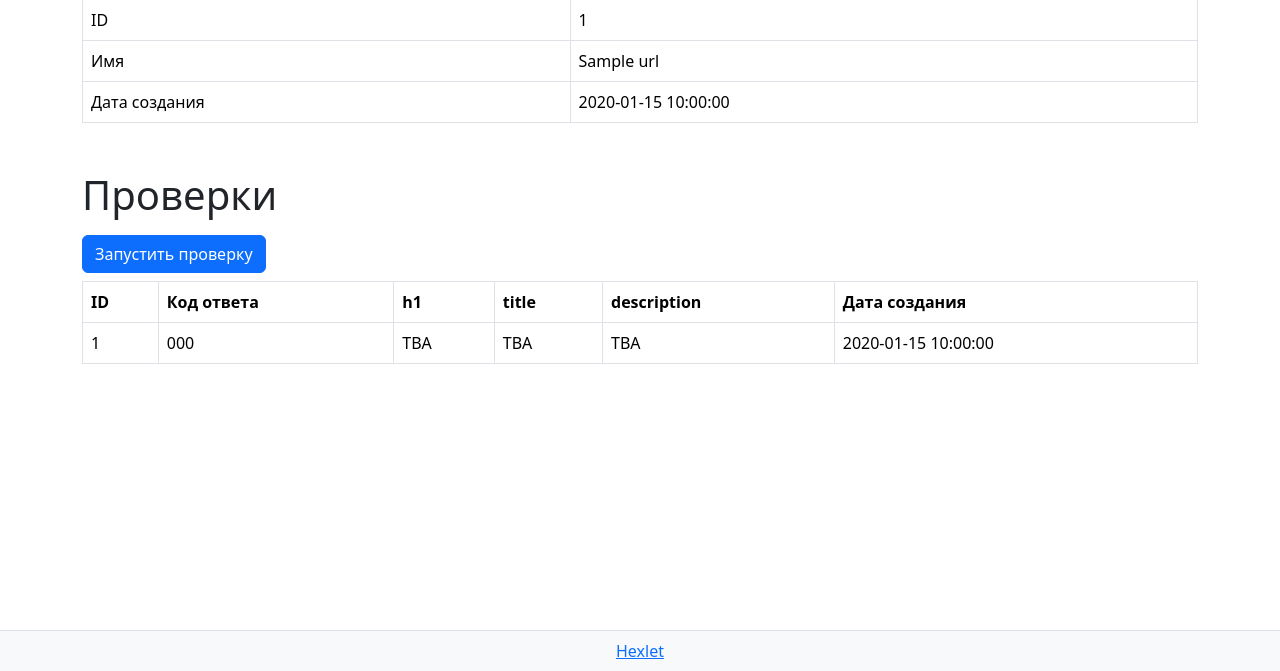
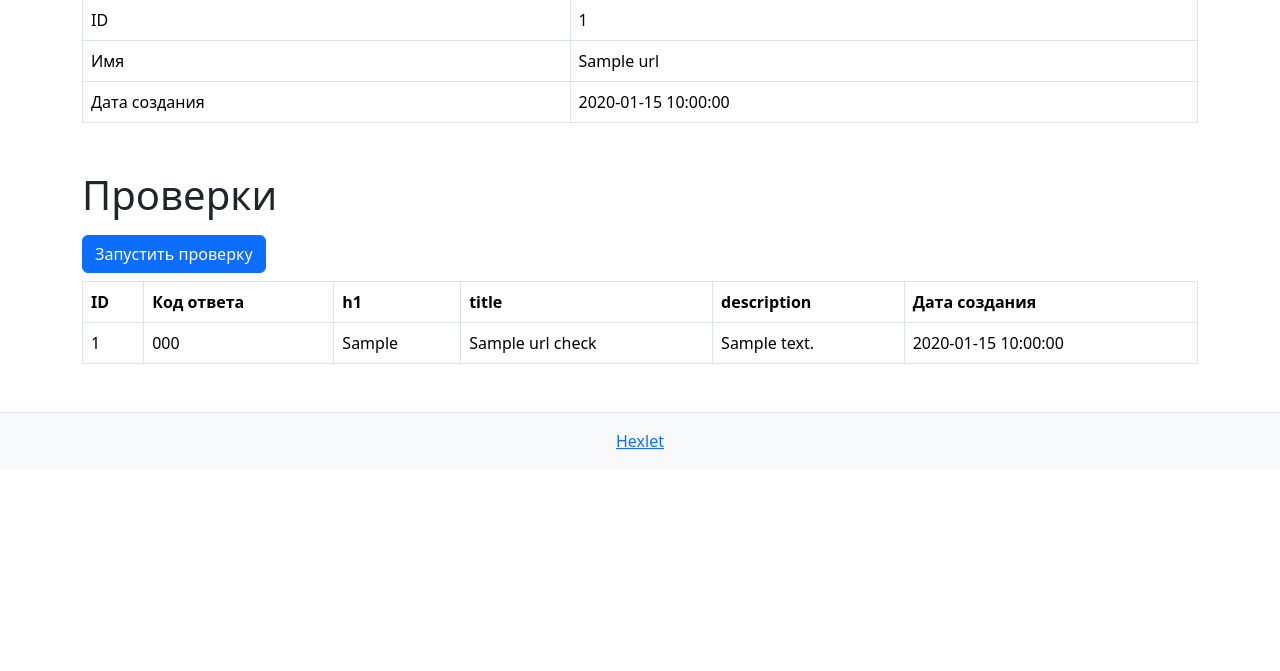
Before and after one commit to RZenBridges/python-project-83, a Flask app: page /urls/1 in a window 1280 px wide. Shown: the part 129-800 px from the top of the page. Run offline with Flask 2, Linux system fonts and the light colour scheme; a database or web service that is not in the repository returns one stand-in record (values such as "Sample title"); some libraries are stand-ins or nearby versions.

Commit message:
Update poetry.lock pyproject.toml app.py http_requests.py sql_manager.py footer.html index.html one_url.html

```diff
--- a/page_analyzer/app.py
+++ b/page_analyzer/app.py
@@ -9,7 +9,7 @@ from urllib.parse import urlparse
 
 from .sql_manager import read_sql_urls, add_to_sql_urls,\
                          read_sql_url_checks, add_to_sql_url_checks
-from .http_requests import get_status
+from .http_requests import get_status, get_content
 
 
 def get_today():
@@ -88,7 +88,9 @@ def check_url(id):
         flash('Произошла ошибка при проверке', 'error')
     else:
         flash('Страница успешно проверена', 'success')
-        add_to_sql_url_checks({'url_id': int(id),
-                               'created_at': get_today(),
-                               'status_code': get_status(web_address)})
+        content = get_content(web_address)
+        content.update({'url_id': int(id),
+                       'created_at': get_today(),
+                       'status_code': get_status(web_address)})
+        add_to_sql_url_checks(content)
     return redirect(url_for('show_one_url',  id=int(id)))
--- a/page_analyzer/sql_manager.py
+++ b/page_analyzer/sql_manager.py
@@ -22,8 +22,8 @@ VALUES (%(name)s, %(created_at)s);
 
 SELECT_URL_CHECKS = "SELECT * FROM url_checks WHERE url_id = (%(url_id)s);"
 INSERT_URL_CHECKS = """
-INSERT INTO url_checks (url_id, status_code, created_at)
-VALUES (%(url_id)s, %(status_code)s, %(created_at)s);
+INSERT INTO url_checks (url_id, status_code, h1, title, description, created_at)
+VALUES (%(url_id)s, %(status_code)s, %(h1)s, %(title)s, %(description)s, %(created_at)s);
 """
 
 
--- a/page_analyzer/templates/footer.html
+++ b/page_analyzer/templates/footer.html
@@ -1,5 +1,5 @@
-  <footer class="container-fluid position-absolute bottom-0 p-2 text-center bg-light border-top">
-    <div>
+  <footer class="border-top flex-shrink-0 py-3 mt-5 bg-light">
+    <div class="container-lg text-center">
       <a href="https://ru.hexlet.io">Hexlet<a/>
     </div>
   </footer>
--- a/page_analyzer/templates/index.html
+++ b/page_analyzer/templates/index.html
@@ -1,11 +1,11 @@
 <!DOCTYPE html>
 <html lang="ru">
   {% include "head.html" %}
-<body>
+<body class="min-vh-100 d-flex flex-column">
 
   {% include "header.html" %}
 
-  <main>
+  <main class="flex-grow-1">
     <div class="col-12 col-md-10 col-lg-8 bg-light mx-auto mt-3 p-5 border rounded-3">
       <h1 class="display-3">Анализатор страниц</h1>
       <p class="lead">Бесплатно проверяйте сайты на SEO пригодность</p>
--- a/page_analyzer/templates/one_url.html
+++ b/page_analyzer/templates/one_url.html
@@ -47,9 +47,9 @@
             <tr>
               <td>{{ check.id }}</td>
               <td>{{ check.status_code|default('', true) }}</td>
-              <td>TBA</td>
-              <td>TBA</td>
-              <td>TBA</td>
+              <td>{{ check.h1|default('', true) }}</td>
+              <td>{{ check.title|default('', true) }}</td>
+              <td>{{ check.description|default('', true) }}</td>
               <td>{{ check.created_at }}</td>
             </tr>
             {% endfor %}
--- a/pyproject.toml
+++ b/pyproject.toml
@@ -13,6 +13,7 @@ gunicorn = "^20.1.0"
 validators = "^0.20.0"
 psycopg2-binary = "^2.9.6"
 requests = "^2.29.0"
+beautifulsoup4 = "^4.12.2"
 
 
 [tool.poetry.group.dev.dependencies]
```
Also changed, not shown: page_analyzer/http_requests.py (+16 -0 lines), 1 other file.
